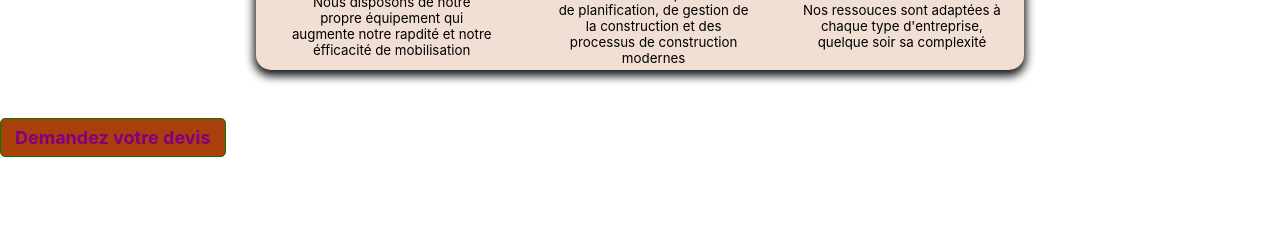
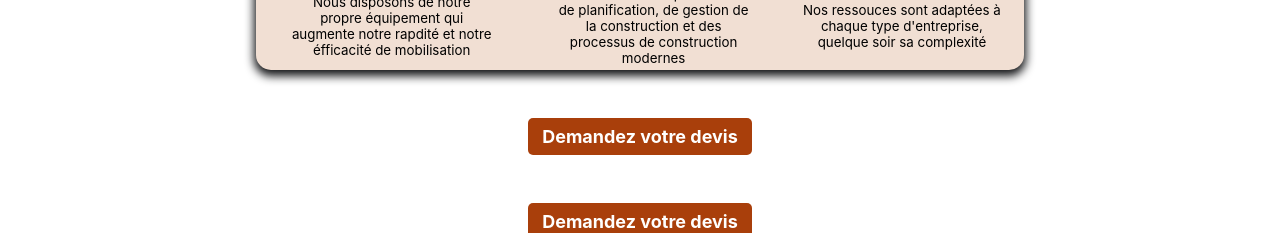
Before and after one commit to jo17-dev/luxorConstruction, a React (Create React App) app: page / in a window 1280 px wide. Shown: the part 893-1126 px from the top of the page. Before the commit the page ends 1050 px from the top, so only its background shows below. Built offline with nearby package versions, Linux system fonts and the light colour scheme.

Commit message:
redone the devis button

```diff
--- a/src/components/Forms/Button/button.css
+++ b/src/components/Forms/Button/button.css
@@ -14,6 +14,6 @@
 }
 
 .devis-btn{
-    border: 1px solid green;
-    color: purple;
+    margin-right: auto;
+    margin-left: auto;
 }
--- a/src/containers/Section/section.css
+++ b/src/containers/Section/section.css
@@ -3,6 +3,10 @@
 .big-section{
     background-color: white;
     padding-top: 6vh;
+    width: 100%;
+    display: flex;
+    flex-direction: column;
+    align-items: center;
 }
 
 .avantage-section{
@@ -21,3 +25,12 @@
     justify-content: space-around;
     padding: 4px;
 }
+
+.section{
+    background-color: white;
+    padding-top: 6vh;
+    width: 100%;
+    display: flex;
+    flex-direction: column;
+    align-items: center;
+}
--- a/src/pages/Home.jsx
+++ b/src/pages/Home.jsx
@@ -22,6 +22,7 @@ const Home = ()=> {
             </div>
             <Section idSection="avantages" className="avantage-section" />
             <Section idSection="qui-nous-sommes" className="big-section" />
+            <Section idSection="services" className="section" />
 
         </>
     )
```
Also changed, not shown: src/pages/home.css (+0 -8 lines), 1 other file (tests, documents, lock files or other folders).
